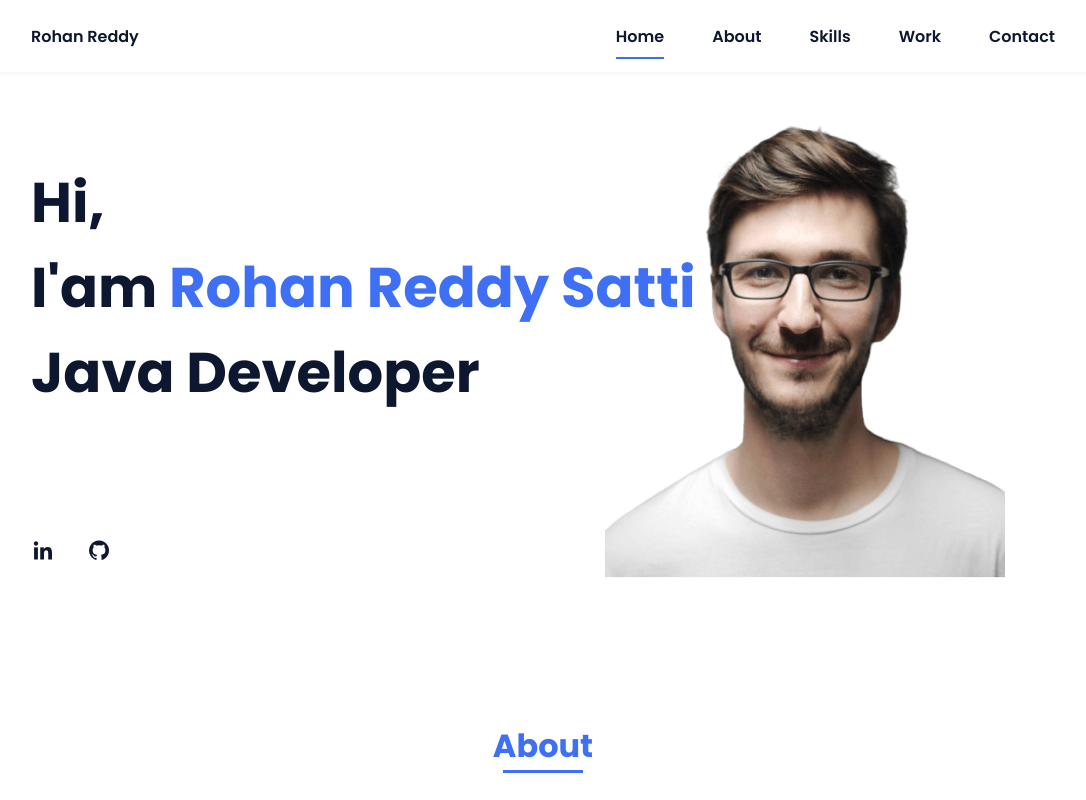
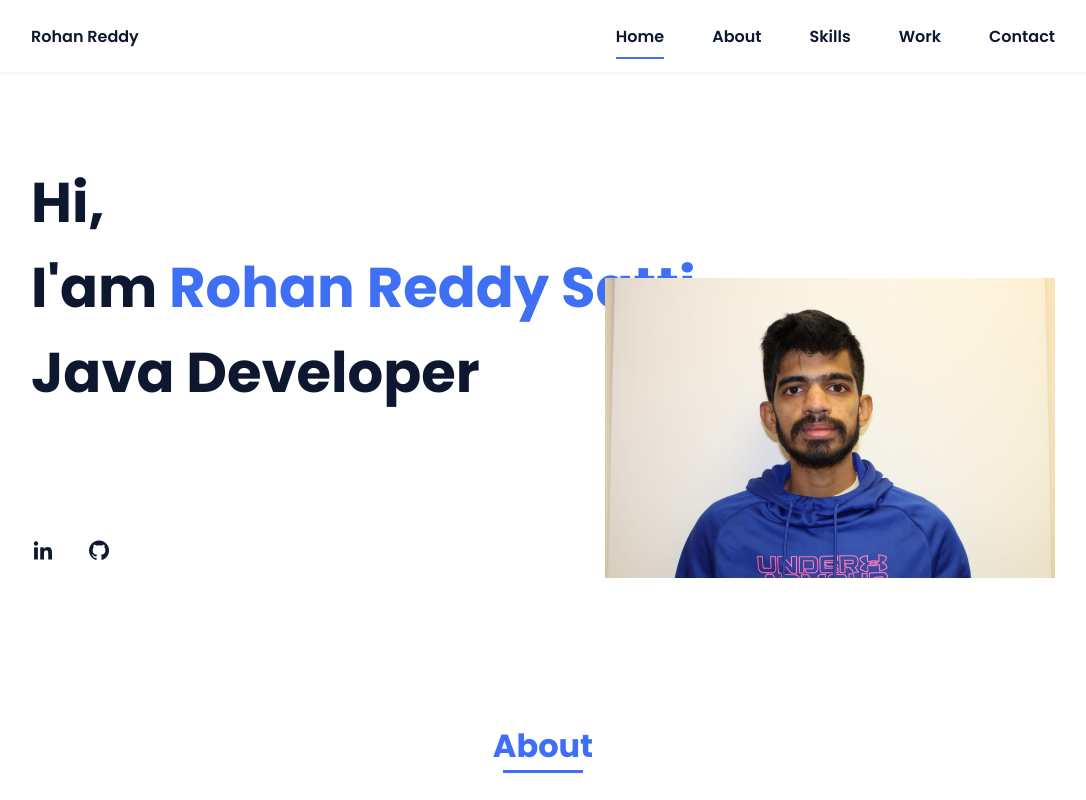
Before and after one commit to rohanreddysatti/rohanreddysatti.github.io, a plain HTML site: page index.html in a window 1280 px wide. Shown: the top 800 px of the page, without its empty margins (97-1183 px from the left). Drawn offline with nearby package versions, Linux system fonts and the light colour scheme.

Commit message:
Update index.html

```diff
--- a/index.html
+++ b/index.html
@@ -41,7 +41,7 @@
                 <div class="home__data">
                     <h1 class="home__title">Hi,<br>I'am <span class="home__title-color">Rohan Reddy Satti</span><br> Java Developer</h1>
                     <div class="home__img">
-                            <img src="assets/img/perfil.png" alt="Rohan Reddy" class="profile-img">
+                            <img src="assets/img/WhatsApp Image 2025-01-14 at 8.29.36 PM.jpeg" alt="Rohan Reddy" class="profile-img">
                     </div>
 
                 </div>
```
